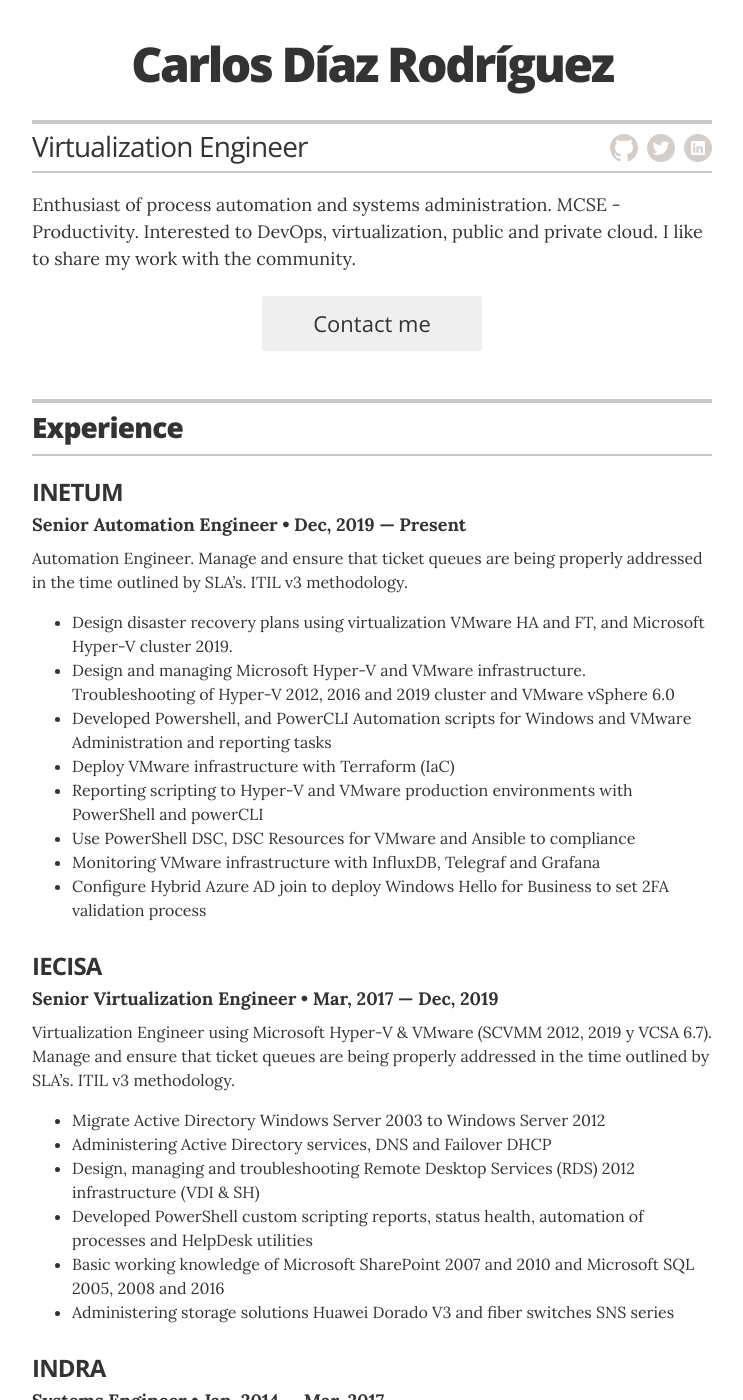
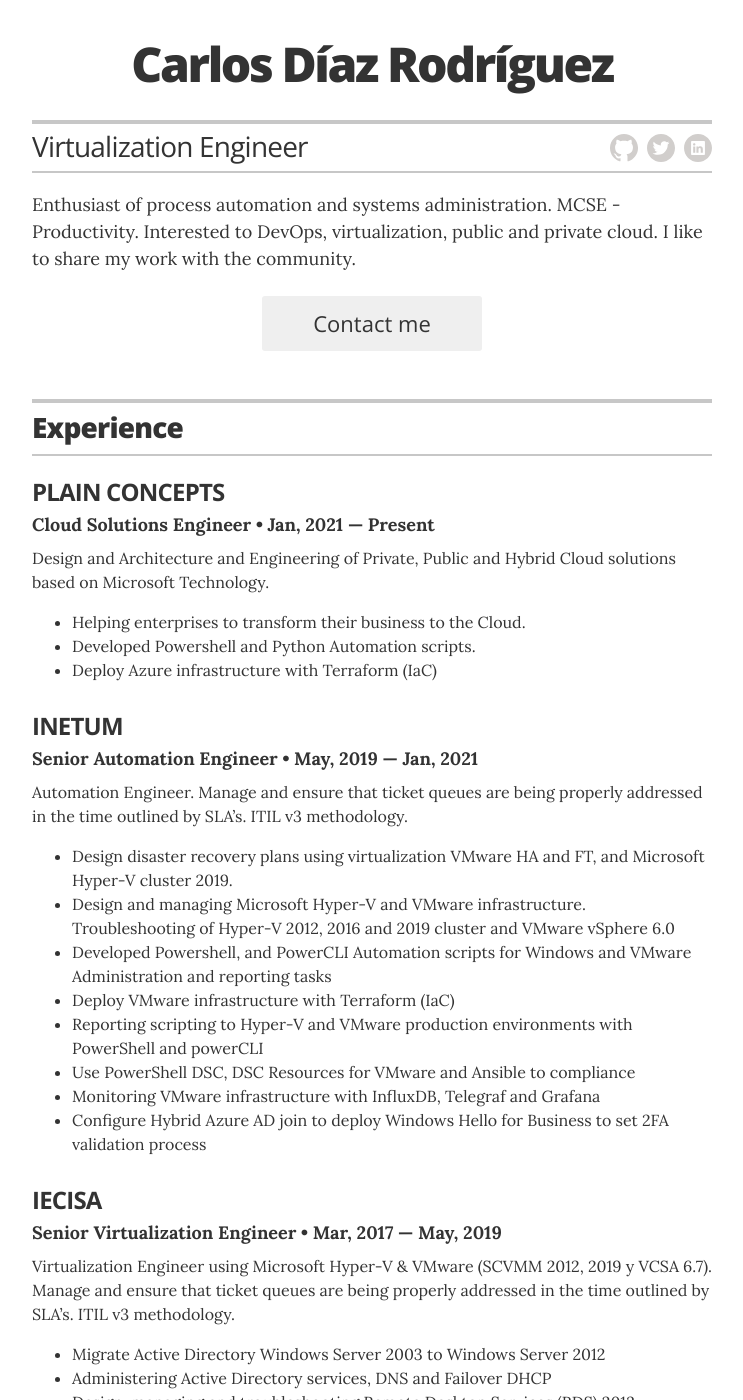
Before and after one commit to carlosdzrz/carlosdzrz.github.io, a Jekyll site: the page built from index.html, in a window 1280 px wide and 1400 px high. Shown: the whole window, without its empty margins (268-1011 px from the left). Built offline with Jekyll 4.4.1, drawn with Linux system fonts in a browser that asks for light colours.

Commit message:
Add new role at Plain Concepts

```diff
--- a/_data/experience.yml
+++ b/_data/experience.yml
@@ -1,8 +1,17 @@
 # Jobs
+# Senior Automation Engineer
+- company: PLAIN CONCEPTS
+  position: Cloud Solutions Engineer
+  duration: Jan, 2021 &mdash; Present
+  summary: Design and Architecture and Engineering of Private, Public and Hybrid Cloud solutions based on Microsoft Technology. <ul class="resume-item-list">
+          <li>Helping enterprises to transform their business to the Cloud.</li>
+          <li>Developed Powershell and Python Automation scripts.</li>
+          <li>Deploy Azure infrastructure with Terraform (IaC)</li></ul>
+
 # Senior Automation Engineer
 - company: INETUM
   position: Senior Automation Engineer
-  duration: Dec, 2019 &mdash; Present
+  duration: May, 2019 &mdash; Jan, 2021
   summary: Automation Engineer. Manage and ensure that ticket queues are being properly addressed in the time outlined by SLA’s. ITIL v3 methodology. <ul class="resume-item-list">
           <li>Design disaster recovery plans using virtualization VMware HA and FT, and Microsoft Hyper-V cluster 2019.</li>
           <li>Design and managing Microsoft Hyper-V and VMware infrastructure. Troubleshooting of Hyper-V 2012, 2016 and 2019 cluster and VMware vSphere 6.0</li>
@@ -16,7 +25,7 @@
 # Senior Virtualization Engineer
 - company: IECISA
   position: Senior Virtualization Engineer
-  duration: Mar, 2017 &mdash; Dec, 2019
+  duration: Mar, 2017 &mdash; May, 2019
   summary: Virtualization Engineer using Microsoft Hyper-V & VMware (SCVMM 2012, 2019 y VCSA 6.7). Manage and ensure that ticket queues are being properly addressed in the time outlined by SLA’s. ITIL v3 methodology. <ul class="resume-item-list">
           <li>Migrate Active Directory Windows Server 2003 to Windows Server 2012</li>
           <li>Administering Active Directory services, DNS and Failover DHCP</li>
```
